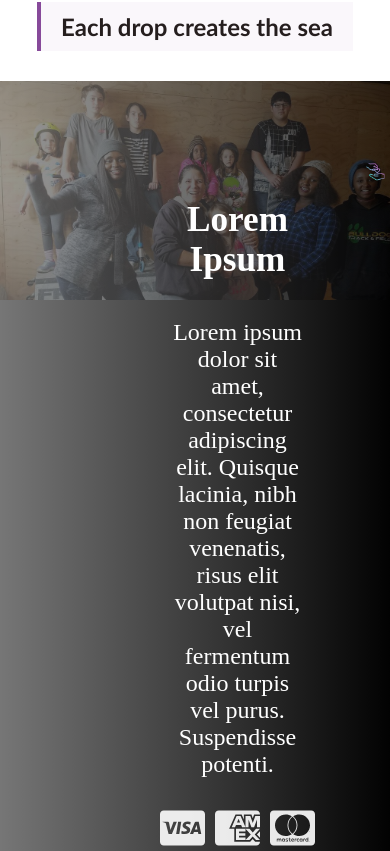
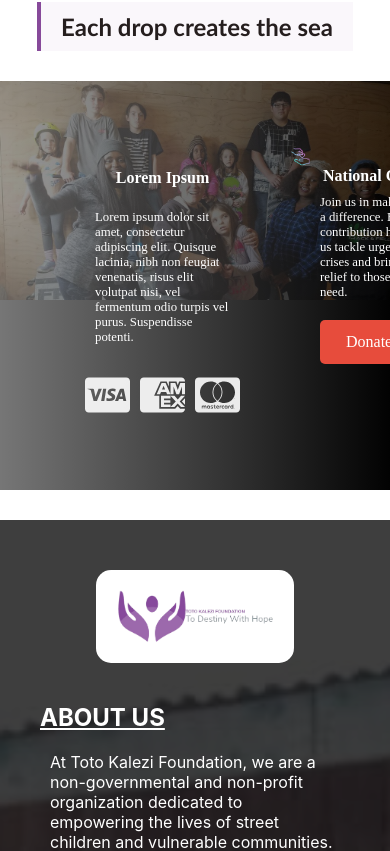
Before and after one commit to IsaacNjenga/Toto_Kalezi, a React (Create React App) app in the folder front/: page / in a window 390 px wide. Shown: the part 5837-6688 px from the top of the page. Built offline with nearby package versions, Linux system fonts and the light colour scheme.

Commit message:
fixed media css

```diff
--- a/front/src/assets/css/home.css
+++ b/front/src/assets/css/home.css
@@ -589,10 +589,44 @@ p {
   .team-container {
     margin: auto;
     padding: auto;
-    background-color: #87489e16;
+    background-color: #87489e05;
   }
 
   .team-card {
     margin: 10px;
   }
+
+  .hero-container {
+    margin: auto;
+  }
+
+  .final-content-container {
+    margin: auto;
+    padding: auto;
+  }
+
+  .content {
+    padding: 5px 5px;
+    margin: 0px 0px;
+    width: 50%;
+  }
+
+  .left-content {
+    text-align: left;
+  }
+  .left-content h2,
+  .right-content h4 {
+    font-size: 1rem;
+  }
+
+  .left-content p,
+  .right-content p {
+    text-align: left;
+    font-size: 0.8rem;
+  }
+
+  .right-content-image {
+    width: 100%;
+    height: auto;
+  }
 }
```
